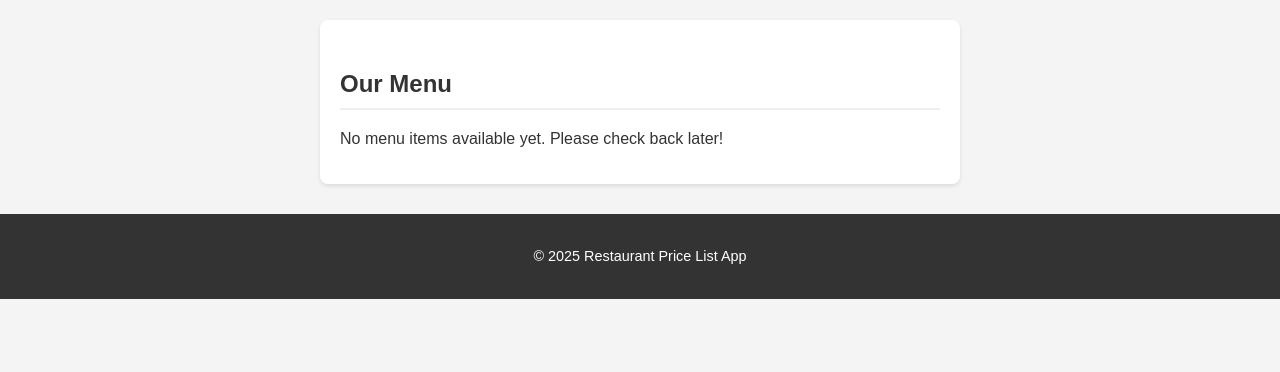
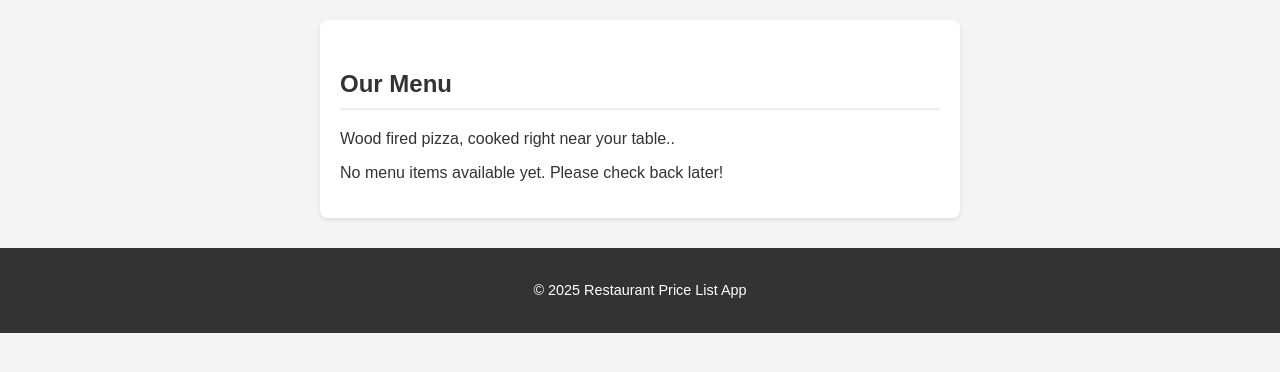
Before and after one commit to luwizghieherald/restaurant-pricelist, a Flask app: page / in a window 1280 px wide. Shown: the part 140-512 px from the top of the page. Run offline with Flask 3, Linux system fonts and the light colour scheme; data that the repository does not hold is empty.

Commit message:
Update index.html

```diff
--- a/templates/index.html
+++ b/templates/index.html
@@ -6,6 +6,8 @@
     {# The Recent Activity Log section has been removed as per your request. #}
 
     <h2>Our Menu</h2>
+    <p class="menu-description"> Wood fired pizza, cooked right near your table..</p> {# New description line #}
+
     {% if categorized_menu_items %}
         {% for category, items in categorized_menu_items.items() %}
             <h3 class="menu-category-heading">{{ category }}</h3> {# Category heading #}
```
